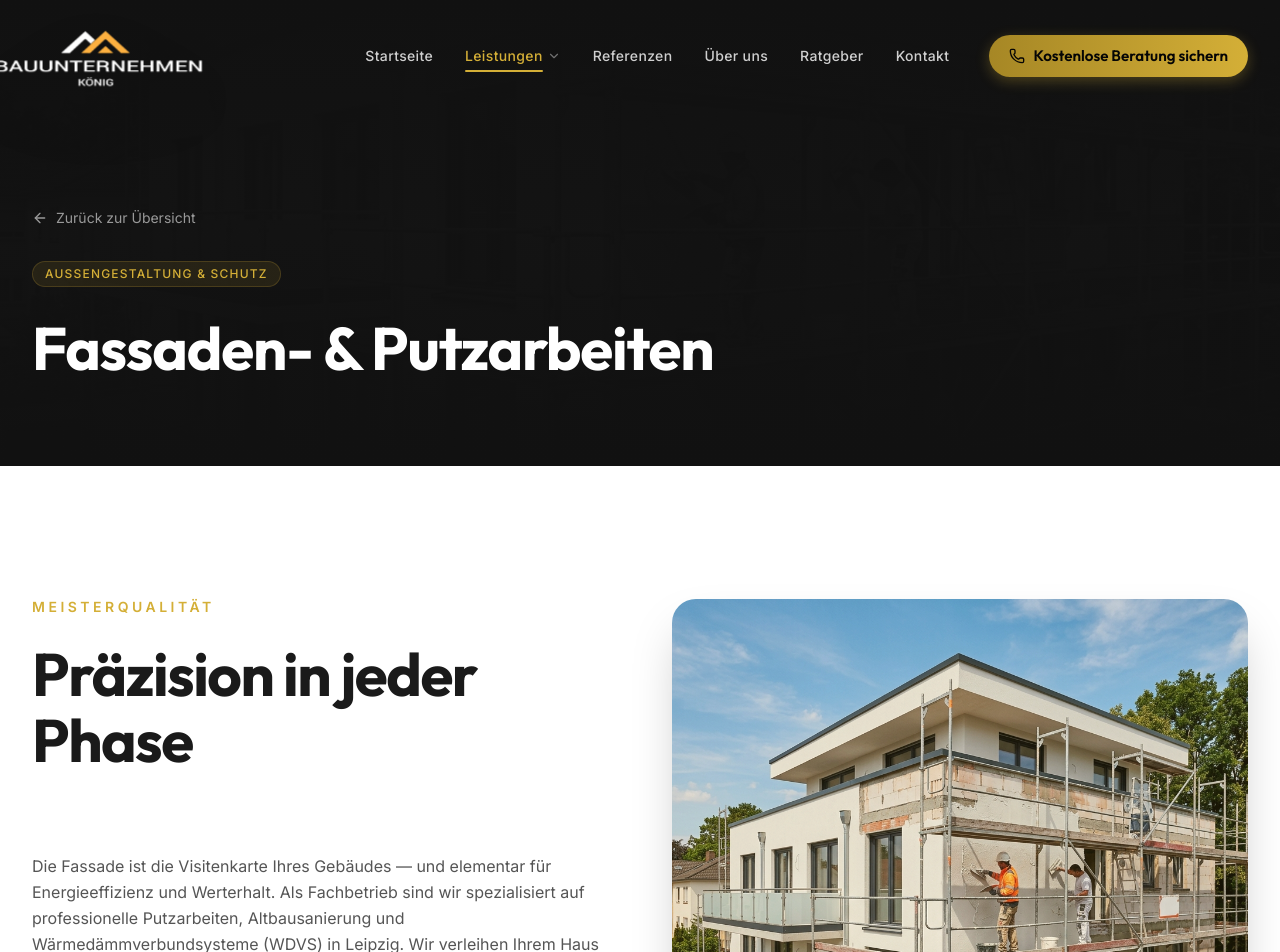
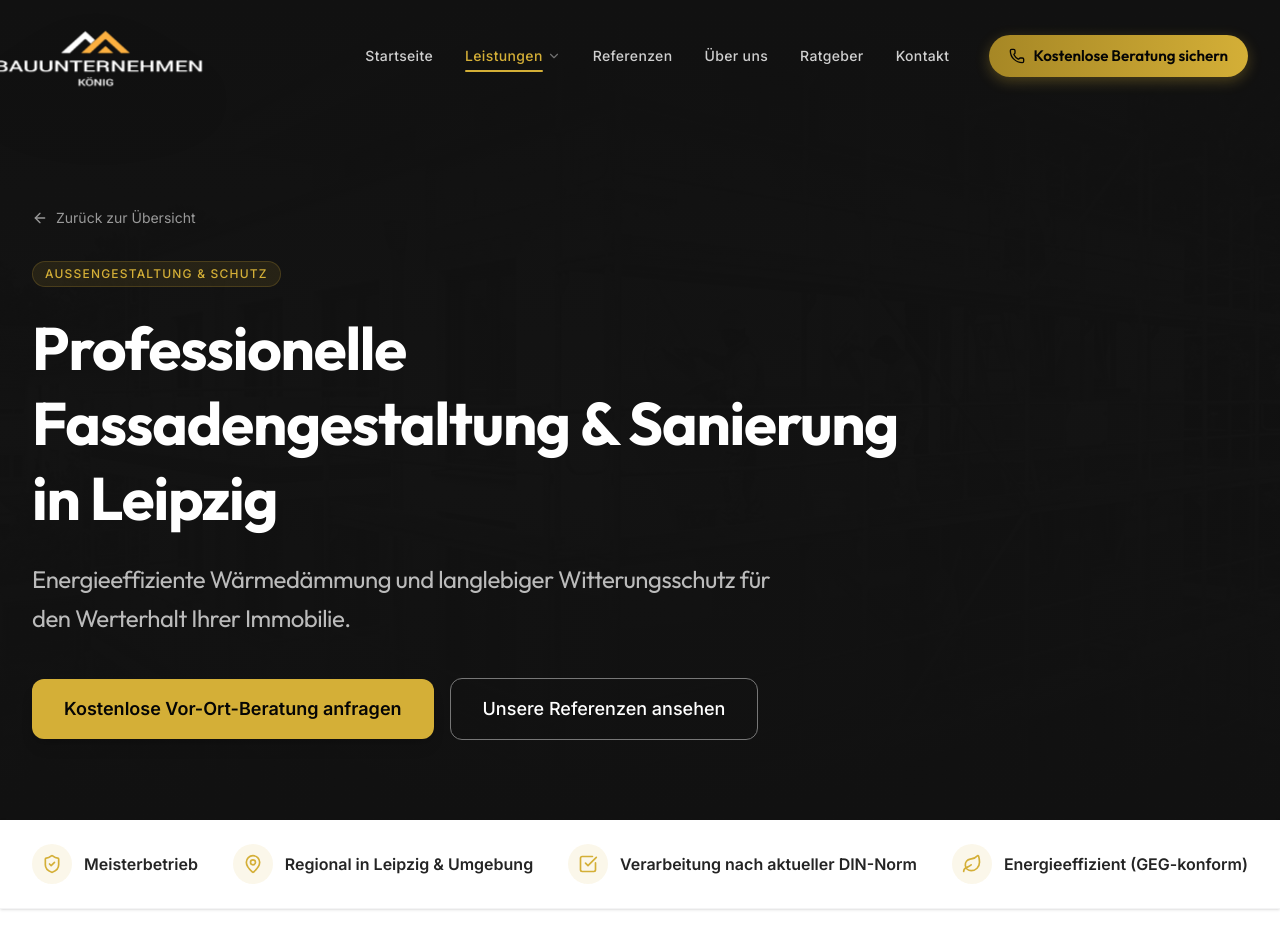
Before and after one commit to kuhlehans4-gif/bauunternehmen-koenig, a React (Vite) app: page /leistungen/fassade in a window 1280 px wide. Shown: the top 952 px of the page. Built offline with nearby package versions, Linux system fonts and the light colour scheme.

Commit message:
feat: selective CRO updates for fassade hero and trustbar

```diff
--- a/src/pages/LeistungDetail.jsx
+++ b/src/pages/LeistungDetail.jsx
@@ -1,11 +1,11 @@
 import { useState } from 'react'
 import { Link, useParams } from 'react-router-dom'
-import { Phone, ArrowLeft, Plus, Minus, Wrench, Ruler, ShieldCheck, PaintRoller, Frame, CheckSquare, HardHat, Home, FileText, Clock, ThumbsUp, Zap, Droplet, LayoutGrid, CheckCircle2 } from 'lucide-react'
+import { Phone, ArrowLeft, Plus, Minus, Wrench, Ruler, ShieldCheck, PaintRoller, Frame, CheckSquare, HardHat, Home, FileText, Clock, ThumbsUp, Zap, Droplet, LayoutGrid, CheckCircle2, MapPin, Leaf } from 'lucide-react'
 import { RevealSection, SectionHeading } from '../components/UI'
 import { contactDetails } from '../data/contactDetails'
 
 const iconMap = {
-  Wrench, Ruler, ShieldCheck, PaintRoller, Frame, CheckSquare, HardHat, Home, FileText, Clock, ThumbsUp, Zap, Droplet, LayoutGrid, CheckCircle2
+  Wrench, Ruler, ShieldCheck, PaintRoller, Frame, CheckSquare, HardHat, Home, FileText, Clock, ThumbsUp, Zap, Droplet, LayoutGrid, CheckCircle2, MapPin, Leaf
 }
 
 const serviceData = {
@@ -109,8 +109,16 @@ const serviceData = {
     lokalerHinweis: 'Vom Dachausbau in Connewitz bis zur Praxiseinrichtung im Zentrum — wir schaffen neue Räume in Leipzig.',
   },
   'fassade': {
-    title: 'Fassaden- & Putzarbeiten',
+    title: 'Professionelle Fassadengestaltung & Sanierung in Leipzig',
     eyebrow: 'Außengestaltung & Schutz',
+    subtitle: 'Energieeffiziente Wärmedämmung und langlebiger Witterungsschutz für den Werterhalt Ihrer Immobilie.',
+    showHeroCTAs: true,
+    trustSignals: [
+      { text: 'Meisterbetrieb', icon: 'ShieldCheck' },
+      { text: 'Regional in Leipzig & Umgebung', icon: 'MapPin' },
+      { text: 'Verarbeitung nach aktueller DIN-Norm', icon: 'CheckSquare' },
+      { text: 'Energieeffizient (GEG-konform)', icon: 'Leaf' }
+    ],
     heroImage: '/images/fassade.png',
     intro: 'Die Fassade ist die Visitenkarte Ihres Gebäudes — und elementar für Energieeffizienz und Werterhalt. Als Fachbetrieb sind wir spezialisiert auf professionelle Putzarbeiten, Altbausanierung und Wärmedämmverbundsysteme (WDVS) in Leipzig. Wir verleihen Ihrem Haus ein makelloses, dauerhaftes Gesicht, das Wind und Wetter trotzt.',
     details: [
@@ -208,9 +216,45 @@ export default function LeistungDetail() {
               {data.eyebrow}
             </span>
             <h1 className="text-4xl md:text-5xl lg:text-6xl font-900 text-white leading-tight">{data.title}</h1>
+            {data.subtitle && (
+              <h2 className="text-xl md:text-2xl font-light text-gray-300 leading-relaxed mt-6 max-w-3xl">
+                {data.subtitle}
+              </h2>
+            )}
+            {data.showHeroCTAs && (
+              <div className="flex flex-col sm:flex-row items-start sm:items-center gap-4 mt-10">
+                <Link to="/kontakt" className="inline-flex items-center justify-center gap-2 px-8 py-4 bg-gold text-black font-bold rounded-xl hover:bg-white hover:text-black transition-all shadow-lg text-lg">
+                  Kostenlose Vor-Ort-Beratung anfragen
+                </Link>
+                <a href="#referenzen" className="inline-flex items-center justify-center gap-2 px-8 py-4 bg-transparent border border-gray-500 text-white font-medium rounded-xl hover:bg-white/10 transition-all text-lg">
+                  Unsere Referenzen ansehen
+                </a>
+              </div>
+            )}
           </div>
         </div>
       </section>
+
+      {/* Trust Bar conditionally rendered */}
+      {data.trustSignals && (
+        <section className="bg-white border-b border-gray-100 py-6 relative z-20 shadow-sm">
+          <div className="max-w-7xl mx-auto px-4 lg:px-8">
+            <div className="flex flex-wrap justify-between items-center gap-6 md:gap-4">
+              {data.trustSignals.map((signal, i) => {
+                const Icon = iconMap[signal.icon]
+                return (
+                  <div key={i} className="flex items-center gap-3 w-full sm:w-auto">
+                    <div className="flex-shrink-0 w-10 h-10 rounded-full bg-gold/10 flex items-center justify-center">
+                      {Icon && <Icon size={20} className="text-gold" />}
+                    </div>
+                    <span className="font-semibold text-gray-800 text-sm md:text-base">{signal.text}</span>
+                  </div>
+                )
+              })}
+            </div>
+          </div>
+        </section>
+      )}
 
       {/* Intro & Philosophy */}
       <section className="section-padding bg-white relative">
```
